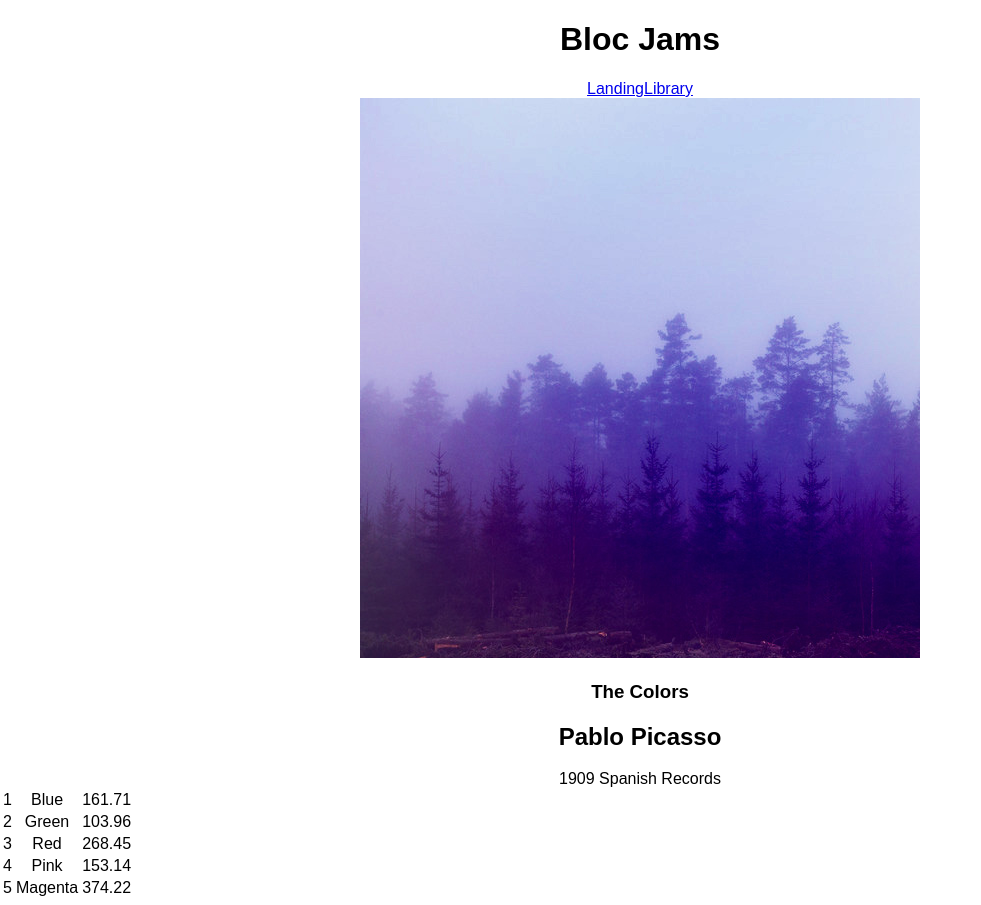
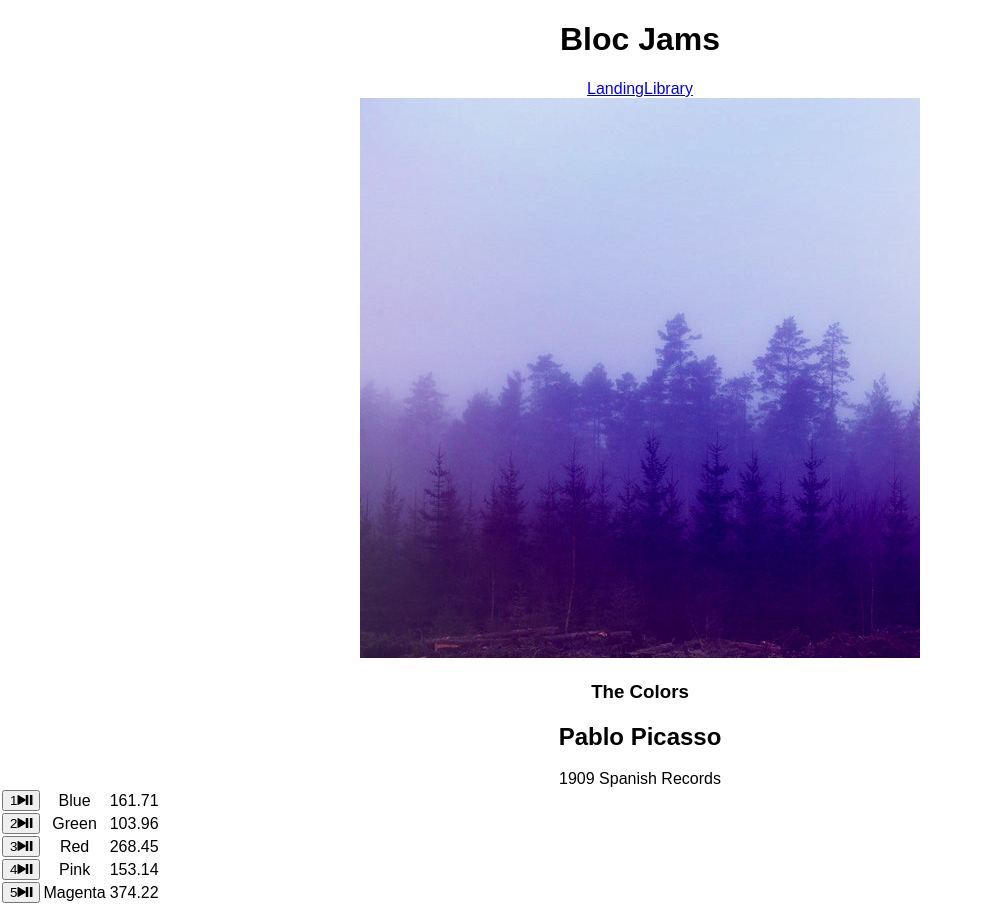
Before and after one commit to CGally/bloc-jams-react, a React (Create React App) app: page /album/the-colors in a window 1280 px wide. Shown: the whole page, without its empty margins (0-981 px from the left). Built offline with nearby package versions, Linux system fonts and the light colour scheme.

Commit message:
complete checkpoint 7

```diff
--- a/src/components/Album.js
+++ b/src/components/Album.js
@@ -8,8 +8,33 @@
       return album.slug === this.props.match.params.slug;
     });
     this.state = {
-       album: album
+      album: album,
+      currentSong: album.songs[0],
+      isPlaying: false
     };
+    this.audioElement = document.createElement('audio');
+    this.audioElement.src = album.songs[0].audioSrc;
+  }
+  play() {
+    this.audioElement.play();
+    this.setState({ isPlaying: true });
+  }
+  pause() {
+    this.audioElement.pause();
+    this.setState({ isPlaying: false });
+  }
+  setSong(song) {
+    this.audioElement.src = song.audioSrc;
+    this.setState({ currentSong: song });
+  }
+  handleSongClick(song) {
+    const isSameSong = this.state.currentSong === song;
+    if (this.state.isPlaying && isSameSong) {
+      this.pause();
+    } else {
+      if (!isSameSong) { this.setSong(song); }
+      this.play();
+    }
   }
   render() {
     return (
@@ -31,8 +56,12 @@
           <tbody className='songs'>
             {
               this.state.album.songs.map( (song, index) =>
-                <tr>
-                  <td className='song-number'>{ index+1 }</td>
+                <tr className='song' key={index} onClick={() => this.handleSongClick(song)} >
+                  <button>
+                    <span className='song-number'>{index+1}</span>
+                    <span className='ion-play'></span>
+                    <span className='ion-pause'></span>
+                  </button>
                   <td className='song-title'>{ song.title }</td>
                   <td className='song-duration'>{ song.duration }</td>
                 </tr>
```
Lines whose indentation alone changed are shown as unchanged.
